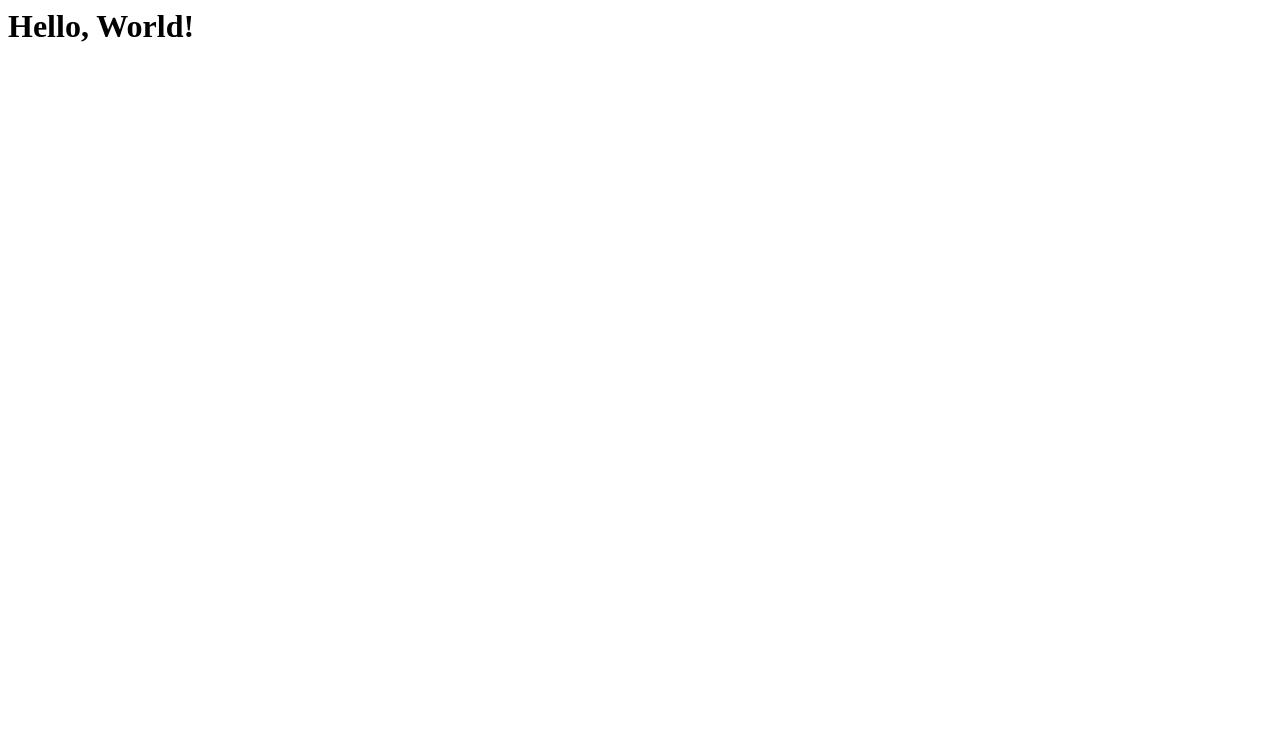
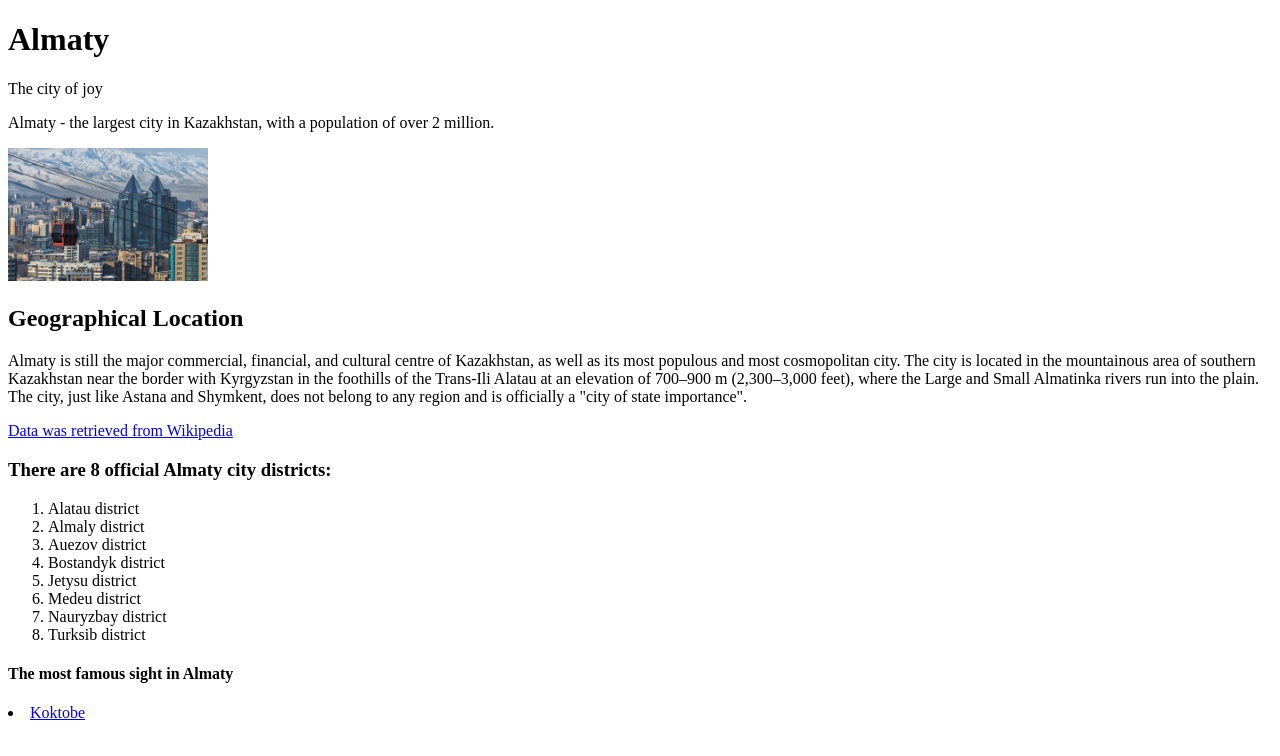
Before and after one commit to SukhrabTurdiyev/SukhrabTurdiyev.github.io, a plain HTML site: page index.html in a window 1280 px wide. Drawn offline with Linux system fonts and the light colour scheme.

Commit message:
Add files via upload

```diff
--- a/index.html
+++ b/index.html
@@ -1,10 +1,21 @@
-<!DOCKTYPE html>
+<!DOCTYPE html>
 <html lang="en">
-<head>
-	<meta charset="UTF-8">
-	<title> Lab 1</title>
-</head>
-<body>
-	<h1>Hello, World! </h1>
-</body>
+ <head>
+  <meta charset="UTF-8">
+  <title>My Hometown</title>
+ </head>
+ <body>
+<h1>Almaty</h1>
+<p>The city of joy</p>
+<p>Almaty - the largest city in Kazakhstan, with a population of over 2 million.</p>
+<img src="Almaty.png" alt="Almaty" style="width:200px">
+ </body>
 </html>
+<h2> Geographical Location</h2>
+<p>Almaty is still the major commercial, financial, and cultural centre of Kazakhstan, as well as its most populous and most cosmopolitan city. The city is located in the mountainous area of southern Kazakhstan near the border with Kyrgyzstan in the foothills of the Trans-Ili Alatau at an elevation of 700–900 m (2,300–3,000 feet), where the Large and Small Almatinka rivers run into the plain. The city, just like Astana and Shymkent, does not belong to any region and is officially a "city of state importance".</p>
+<p><a href="https://www.w3schools.com/">Data was retrieved from Wikipedia</a></p>
+<h3>There are 8 official Almaty city districts:</h3>
+<ol><li>Alatau district <br></li><li>Almaly district <br><li>Auezov district <br><li>Bostandyk district<br></li><li>Jetysu district <br><li>Medeu district <br><li>Nauryzbay district<br><li>Turksib district</ol></li>
+<h4>The most famous sight in Almaty</h4>
+
+<li><a href="koktobe.html">Koktobe</a>
```
